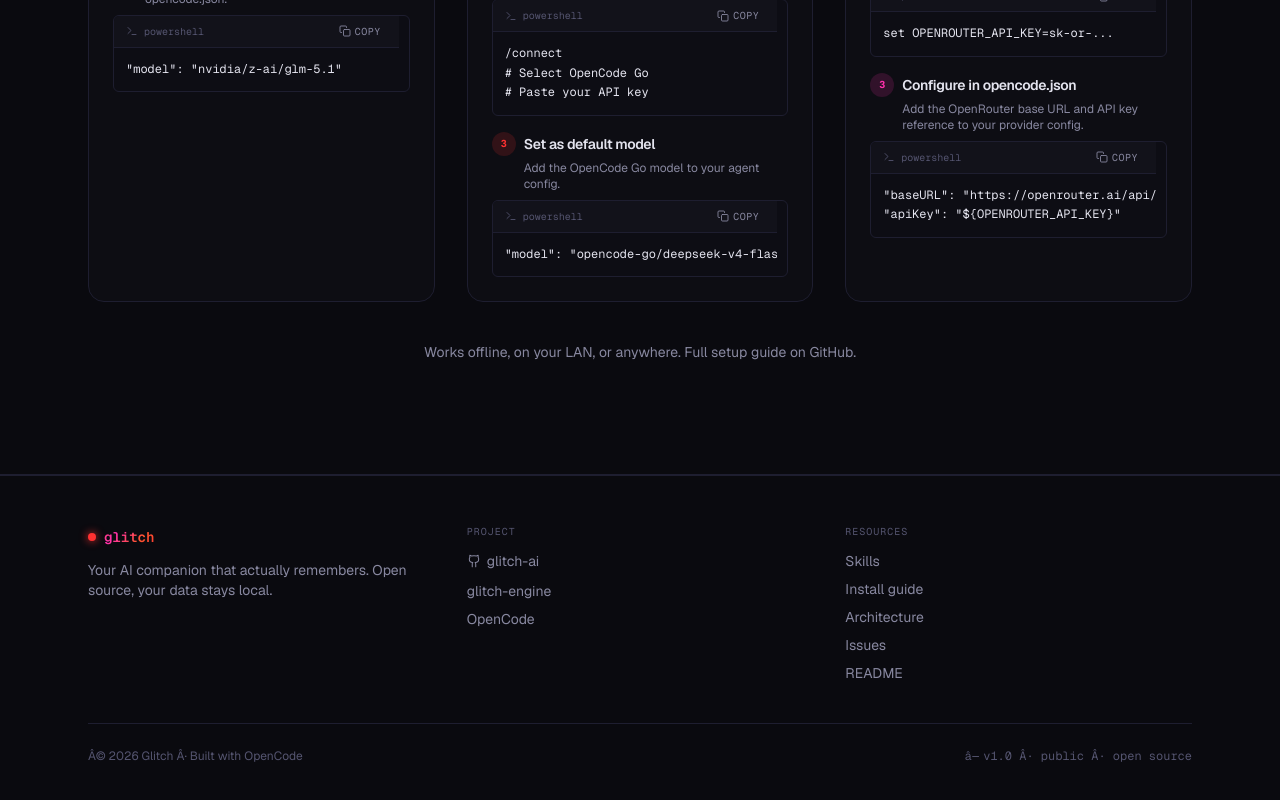
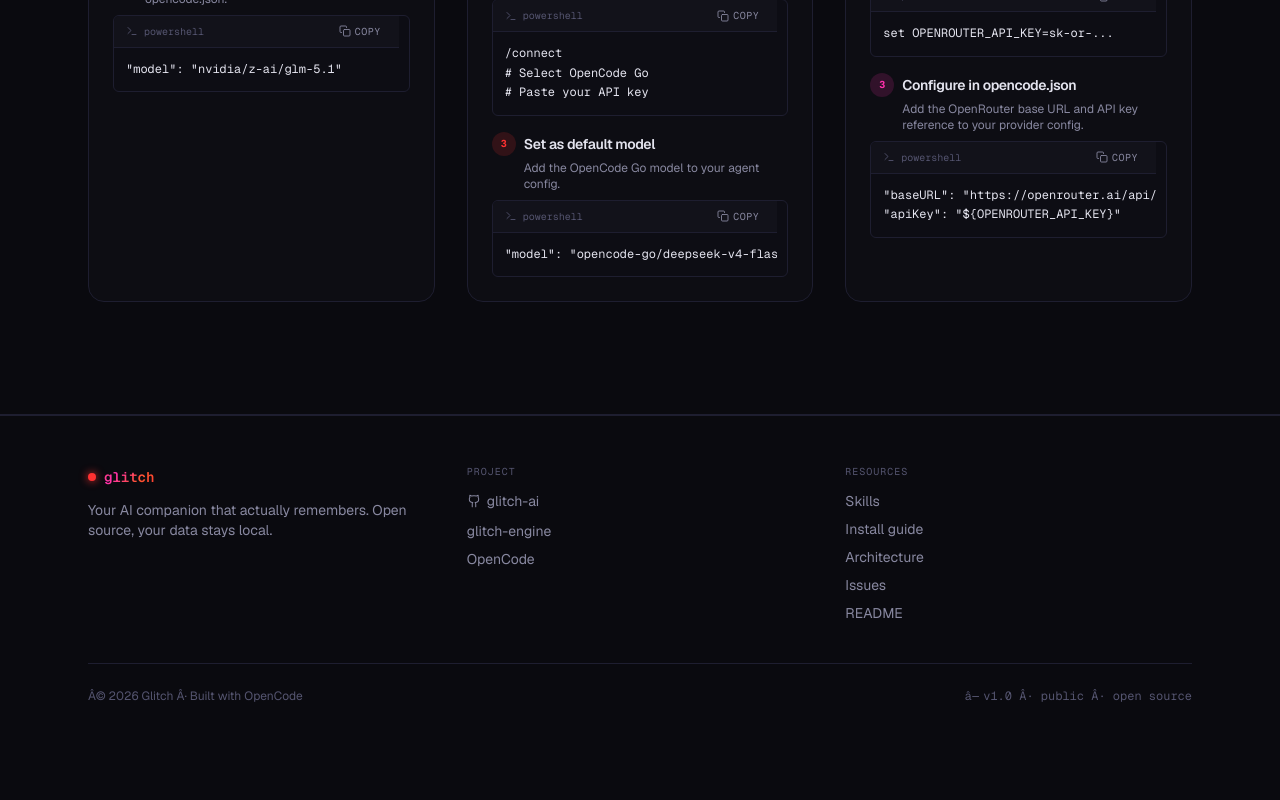
Before and after one commit to Cothek/glitch-website, a Next.js app: page / in a window 1280 px wide. Shown: the part 4343-5143 px from the top of the page. After the commit the page ends 5095 px from the top, so only its background shows below. Built offline with nearby package versions, Linux system fonts and the light colour scheme; no server answers.

Commit message:
remove 'Works offline...' paragraph from landing page

```diff
--- a/app/page.tsx
+++ b/app/page.tsx
@@ -542,10 +542,6 @@
                   );
                 })}
               </div>
-
-              <p className="mt-10 text-center text-sm text-text-muted">
-                Works offline, on your LAN, or anywhere. Full setup guide on GitHub.
-              </p>
             </div>
           </div>
         </section>
```
